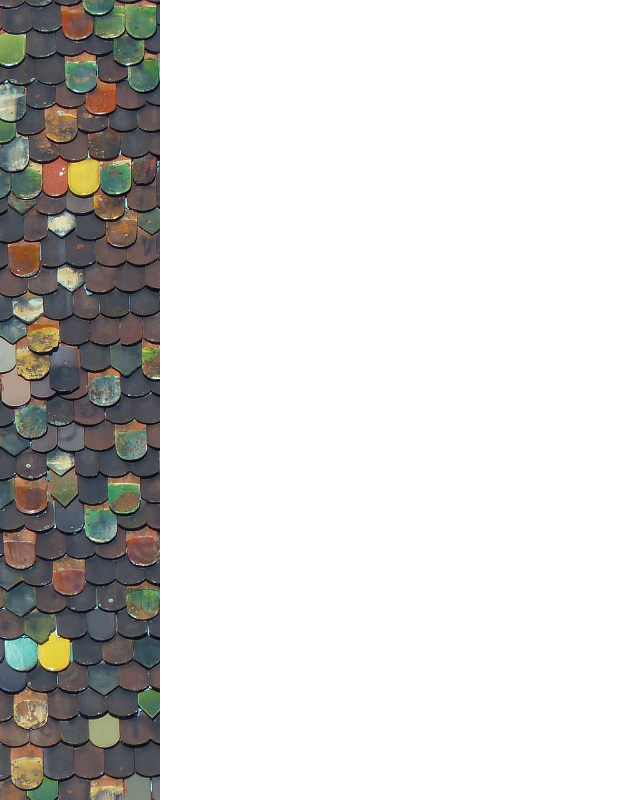
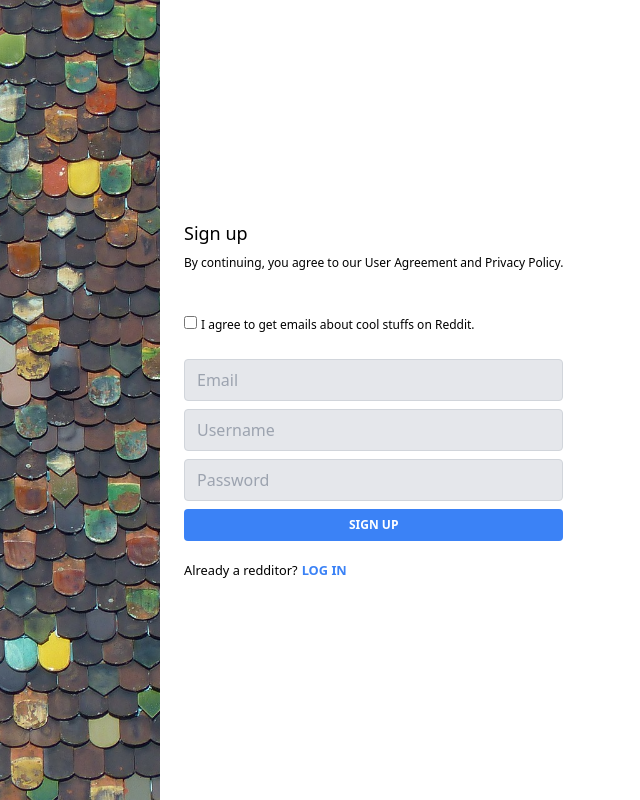
Before and after one commit to suseendharlal96/reddit-react, a Next.js app in the folder client/: page /register in a window 1280 px wide. Shown: the whole page, without its empty margins (0-640 px from the left). Built offline with nearby package versions, Linux system fonts and the light colour scheme.

Commit message:
register page added

```diff
--- a/client/src/pages/register.tsx
+++ b/client/src/pages/register.tsx
@@ -1,4 +1,5 @@
 import Head from "next/head";
+import Link from "next/link";
 
 const Register = () => {
   return (
@@ -11,6 +12,58 @@
         className="w-40 h-screen bg-center bg-cover"
         style={{ backgroundImage: "url('/images/bricks.jpg')" }}
       ></div>
+      <div className="flex flex-col justify-center pl-6">
+        <div className="w-70">
+          <h1 className="mb-2 text-lg font-medium">Sign up</h1>
+          <p className="mb-10 text-xs">
+            By continuing, you agree to our User Agreement and Privacy Policy.
+          </p>
+          <form autoComplete="off">
+            <div className="mb-6">
+              <input
+                type="checkbox"
+                className="mr-1 cursor-pointer"
+                id="agreement"
+              />
+              <label htmlFor="agreement" className="text-xs cursor-pointer">
+                I agree to get emails about cool stuffs on Reddit.
+              </label>
+            </div>
+            <div className="mb-2">
+              <input
+                type="email"
+                className="w-full px-3 py-2 bg-gray-200 border border-gray-300 rounded"
+                placeholder="Email"
+              />
+            </div>
+            <div className="mb-2">
+              <input
+                autoComplete="off"
+                type="text"
+                className="w-full px-3 py-2 bg-gray-200 border border-gray-300 rounded"
+                placeholder="Username"
+              />
+            </div>
+            <div className="mb-2">
+              <input
+                autoComplete="off"
+                type="password"
+                className="w-full px-3 py-2 bg-gray-200 border border-gray-300 rounded"
+                placeholder="Password"
+              />
+            </div>
+            <button className="w-full py-2 mb-4 text-xs font-bold text-white uppercase bg-blue-500 border-blue-500 rounded">
+              Sign up
+            </button>
+          </form>
+          <small>
+            Already a redditor?
+            <Link href="/login">
+              <a className="ml-1 font-bold text-blue-500 uppercase">Log in</a>
+            </Link>
+          </small>
+        </div>
+      </div>
     </div>
   );
 };
```
